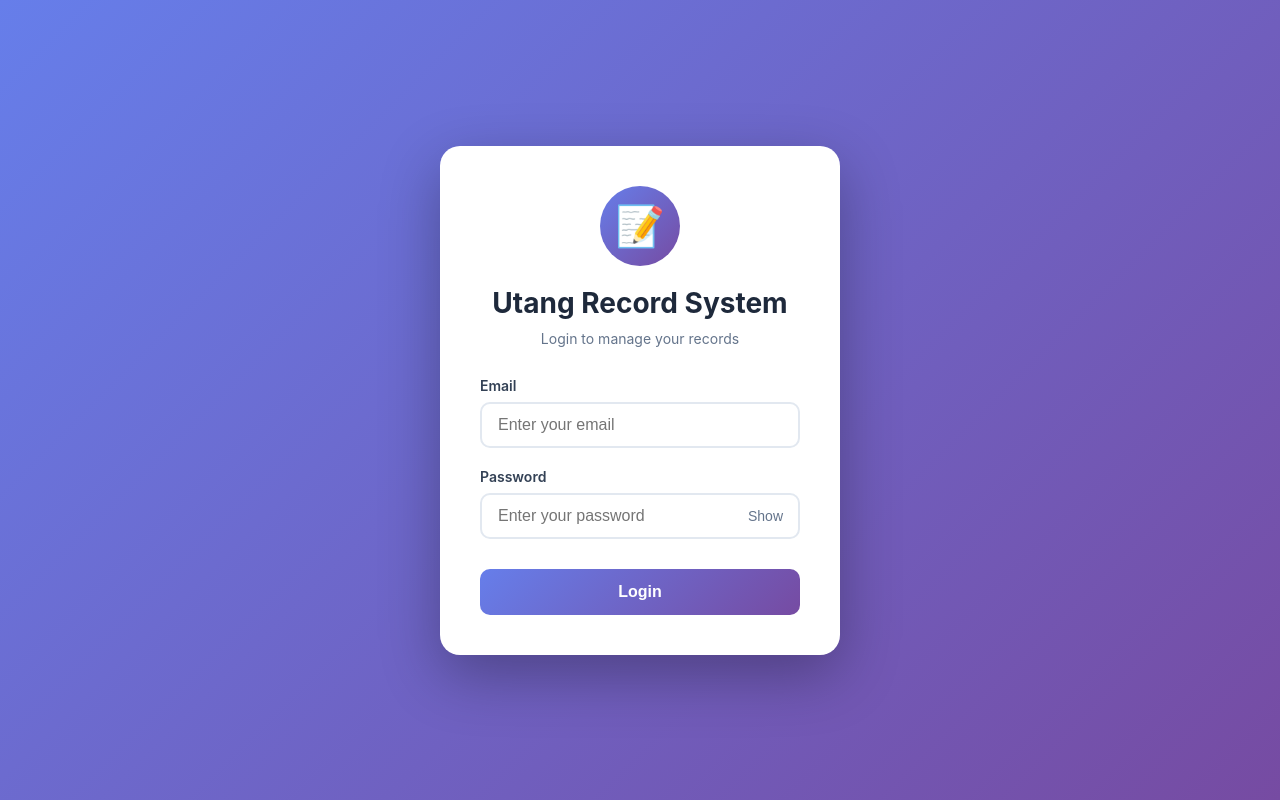
After one commit to jcpogi404-oss/Utang-Management-System, a Flask app: template templates/login.html in a window 1280 px wide. The commit adds this page. Run offline with Flask 3, Linux system fonts and the light colour scheme; the template is opened without the code that fills it, so the values that code supplies are empty.

Commit message:
Add login authentication system with email: jcpogi@1234

```diff
--- /dev/null
+++ b/templates/login.html
@@ -0,0 +1,233 @@
+<!DOCTYPE html>
+<html lang="en">
+<head>
+    <meta charset="UTF-8">
+    <meta name="viewport" content="width=device-width, initial-scale=1.0">
+    <title>Login - Utang Record System</title>
+    <link rel="manifest" href="/static/manifest.json">
+    <meta name="theme-color" content="#2563eb">
+    <style>
+        * {
+            margin: 0;
+            padding: 0;
+            box-sizing: border-box;
+        }
+
+        body {
+            font-family: -apple-system, BlinkMacSystemFont, 'Segoe UI', Roboto, Oxygen, Ubuntu, Cantarell, sans-serif;
+            background: linear-gradient(135deg, #667eea 0%, #764ba2 100%);
+            min-height: 100vh;
+            display: flex;
+            align-items: center;
+            justify-content: center;
+            padding: 20px;
+        }
+
+        .login-container {
+            background: white;
+            border-radius: 20px;
+            box-shadow: 0 20px 60px rgba(0, 0, 0, 0.3);
+            padding: 40px;
+            width: 100%;
+            max-width: 400px;
+            animation: slideUp 0.5s ease-out;
+        }
+
+        @keyframes slideUp {
+            from {
+                opacity: 0;
+                transform: translateY(30px);
+            }
+            to {
+                opacity: 1;
+                transform: translateY(0);
+            }
+        }
+
+        .login-header {
+            text-align: center;
+            margin-bottom: 30px;
+        }
+
+        .login-header h1 {
+            color: #1e293b;
+            font-size: 28px;
+            margin-bottom: 10px;
+        }
+
+        .login-header p {
+            color: #64748b;
+            font-size: 14px;
+        }
+
+        .logo {
+            width: 80px;
+            height: 80px;
+            background: linear-gradient(135deg, #667eea 0%, #764ba2 100%);
+            border-radius: 50%;
+            margin: 0 auto 20px;
+            display: flex;
+            align-items: center;
+            justify-content: center;
+            font-size: 40px;
+        }
+
+        .form-group {
+            margin-bottom: 20px;
+        }
+
+        .form-group label {
+            display: block;
+            color: #334155;
+            font-size: 14px;
+            font-weight: 600;
+            margin-bottom: 8px;
+        }
+
+        .form-group input {
+            width: 100%;
+            padding: 12px 16px;
+            border: 2px solid #e2e8f0;
+            border-radius: 10px;
+            font-size: 16px;
+            transition: all 0.3s;
+        }
+
+        .form-group input:focus {
+            outline: none;
+            border-color: #667eea;
+            box-shadow: 0 0 0 3px rgba(102, 126, 234, 0.1);
+        }
+
+        .btn-login {
+            width: 100%;
+            padding: 14px;
+            background: linear-gradient(135deg, #667eea 0%, #764ba2 100%);
+            color: white;
+            border: none;
+            border-radius: 10px;
+            font-size: 16px;
+            font-weight: 600;
+            cursor: pointer;
+            transition: transform 0.2s, box-shadow 0.2s;
+            margin-top: 10px;
+        }
+
+        .btn-login:hover {
+            transform: translateY(-2px);
+            box-shadow: 0 10px 20px rgba(102, 126, 234, 0.3);
+        }
+
+        .btn-login:active {
+            transform: translateY(0);
+        }
+
+        .error-message {
+            background: #fee2e2;
+            border: 1px solid #fecaca;
+            color: #dc2626;
+            padding: 12px;
+            border-radius: 10px;
+            margin-bottom: 20px;
+            font-size: 14px;
+            display: none;
+        }
+
+        .error-message.show {
+            display: block;
+            animation: shake 0.5s;
+        }
+
+        @keyframes shake {
+            0%, 100% { transform: translateX(0); }
+            25% { transform: translateX(-10px); }
+            75% { transform: translateX(10px); }
+        }
+
+        .password-toggle {
+            position: relative;
+        }
+
+        .password-toggle input {
+            padding-right: 50px;
+        }
+
+        .toggle-btn {
+            position: absolute;
+            right: 12px;
+            top: 50%;
+            transform: translateY(-50%);
+            background: none;
+            border: none;
+            color: #64748b;
+            cursor: pointer;
+            font-size: 14px;
+            padding: 5px;
+        }
+
+        .toggle-btn:hover {
+            color: #334155;
+        }
+    </style>
+</head>
+<body>
+    <div class="login-container">
+        <div class="login-header">
+            <div class="logo">📝</div>
+            <h1>Utang Record System</h1>
+            <p>Login to manage your records</p>
+        </div>
+
+        {% if error %}
+        <div class="error-message show">
+            {{ error }}
+        </div>
+        {% endif %}
+
+        <form method="POST" action="{{ url_for('login') }}">
+            <div class="form-group">
+                <label for="email">Email</label>
+                <input type="text" id="email" name="email" required autocomplete="username" placeholder="Enter your email">
+            </div>
+
+            <div class="form-group">
+                <label for="password">Password</label>
+                <div class="password-toggle">
+                    <input type="password" id="password" name="password" required autocomplete="current-password" placeholder="Enter your password">
+                    <button type="button" class="toggle-btn" onclick="togglePassword()">Show</button>
+                </div>
+            </div>
+
+            <button type="submit" class="btn-login">Login</button>
+        </form>
+    </div>
+
+    <script>
+        function togglePassword() {
+            const passwordInput = document.getElementById('password');
+            const toggleBtn = document.querySelector('.toggle-btn');
+
+            if (passwordInput.type === 'password') {
+                passwordInput.type = 'text';
+                toggleBtn.textContent = 'Hide';
+            } else {
+                passwordInput.type = 'password';
+                toggleBtn.textContent = 'Show';
+            }
+        }
+
+        // Auto-hide error message after 5 seconds
+        const errorMsg = document.querySelector('.error-message');
+        if (errorMsg && errorMsg.classList.contains('show')) {
+            setTimeout(() => {
+                errorMsg.style.display = 'none';
+            }, 5000);
+        }
+
+        // Register service worker if available
+        if ('serviceWorker' in navigator) {
+            navigator.serviceWorker.register('/static/sw.js');
+        }
+    </script>
+</body>
+</html>
```
Also changed, not shown: app_sqlite.py (+51 -1 lines), templates/index.html (+11 -0 lines).
